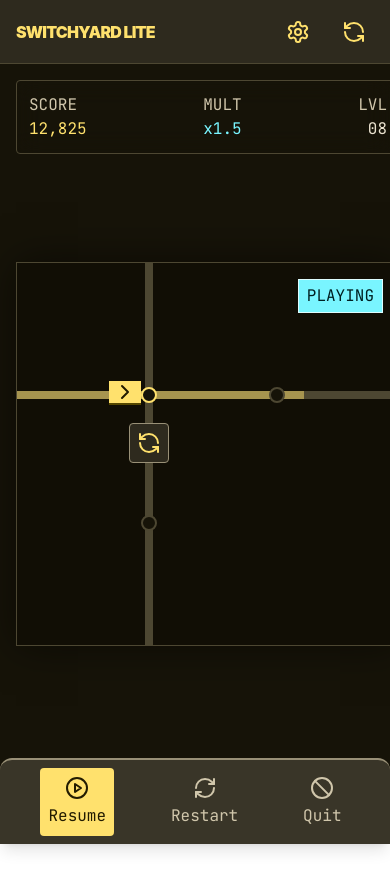
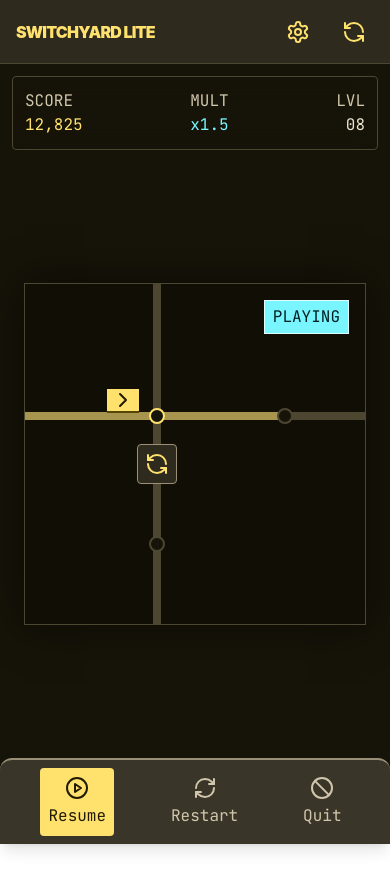
Before and after one commit to hikmetgulsesli/switchyard-lite-11af3d61, a React (Vite) app: page / in a window 390 px wide. Shown: the top 890 px of the page. Built offline with nearby package versions, Linux system fonts and the light colour scheme.

Commit message:
feat: US-002 - Switchyard Lite - Gameplay - Switchyard Lite screen

```diff
--- a/src/screens/GameplaySwitchyardLite.tsx
+++ b/src/screens/GameplaySwitchyardLite.tsx
@@ -96,9 +96,9 @@
       </div>
       </aside>
       {/* Main Playfield Area */}
-      <main className="flex-1 relative lg:ml-64 bg-surface-dim grid-pattern flex items-center justify-center p-4">
+      <main className="flex-1 relative lg:ml-64 bg-surface-dim grid-pattern flex items-center justify-center p-3 md:p-4">
       {/* Mobile HUD Fallback (Top) */}
-      <div className="md:hidden absolute top-4 left-4 right-4 flex justify-between items-center z-10 bg-surface-container-high/80 backdrop-blur-md p-3 rounded-lg border border-outline-variant">
+      <div className="md:hidden absolute top-3 left-3 right-3 flex justify-between items-center z-10 bg-surface-container-high/80 backdrop-blur-md p-3 rounded-lg border border-outline-variant">
       <div className="flex flex-col">
       <span className="text-label-caps font-label-caps text-on-surface-variant">SCORE</span>
       <span className="text-technical-md font-technical-md text-primary-fixed">{scoreLabel}</span>
@@ -113,7 +113,7 @@
       </div>
       </div>
       {/* The Grid Canvas (Centered) */}
-      <div className="relative w-[384px] h-[384px] md:w-[512px] md:h-[512px] border border-outline-variant bg-surface-container-lowest shadow-[0_0_40px_rgba(0,0,0,0.5)] flex-shrink-0">
+      <div className="relative w-[calc(100vw-48px)] max-w-[360px] aspect-square md:w-[512px] md:h-[512px] md:max-w-none border border-outline-variant bg-surface-container-lowest shadow-[0_0_40px_rgba(0,0,0,0.5)] flex-shrink-0">
       {/* Track 1 (Horizontal) */}
       <div className="absolute top-[128px] left-0 w-full h-2 bg-outline-variant z-0">
       <div className="absolute inset-0 bg-primary-fixed track-glow opacity-50 w-3/4"></div> {/* Active segment */}
```
